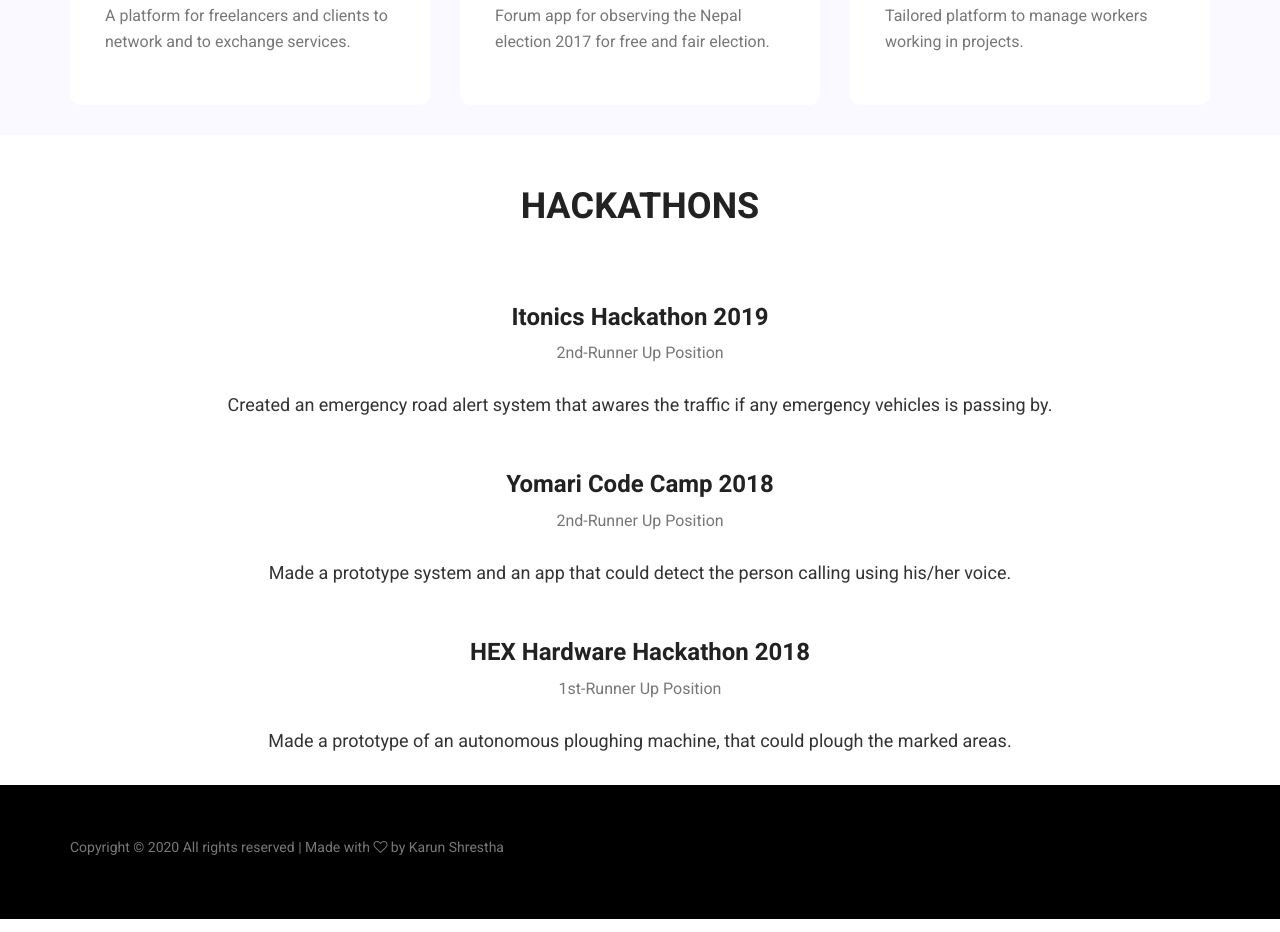
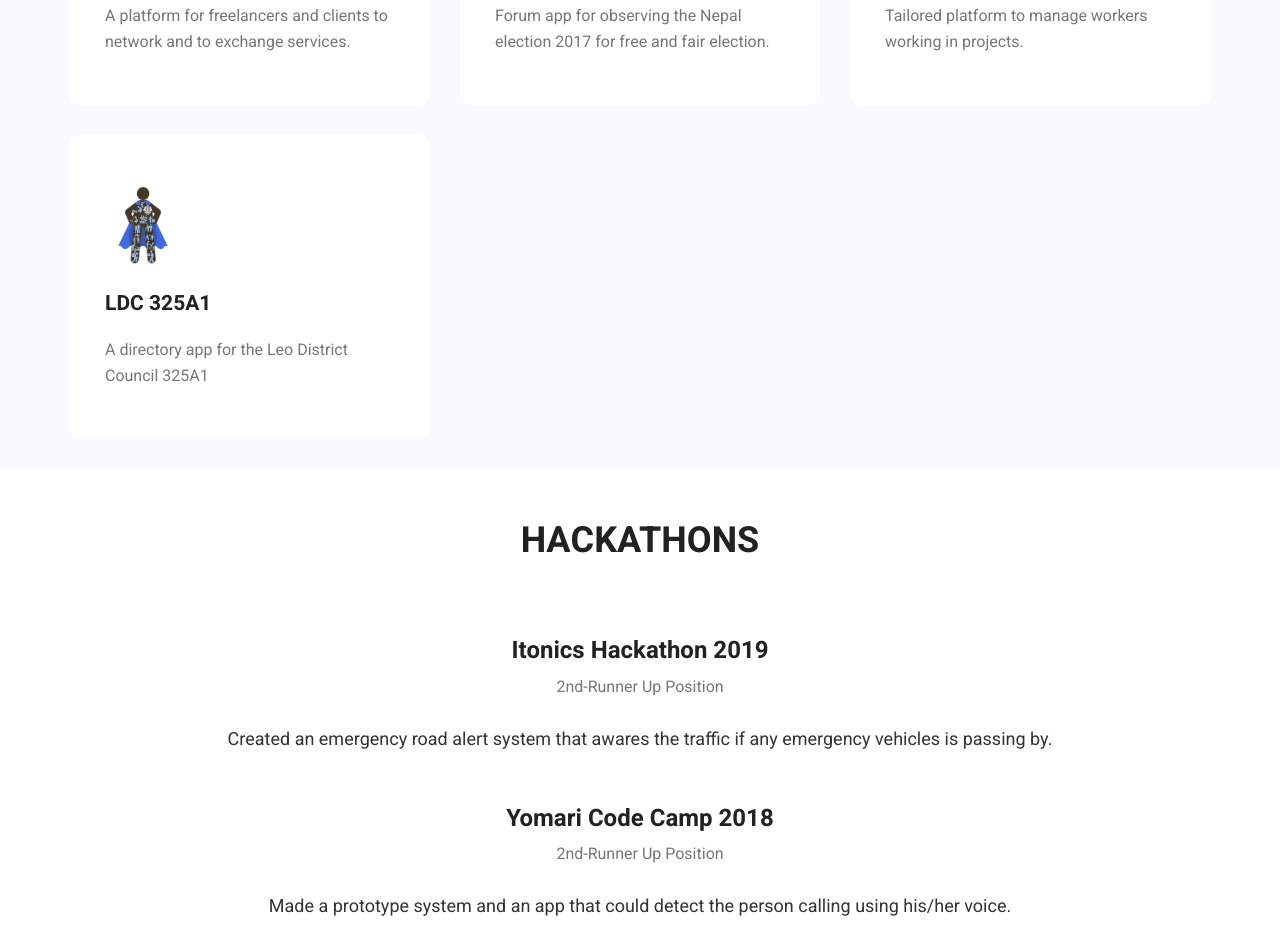
Before and after one commit to karunstha/karunstha.github.io, a plain HTML site: page index.html in a window 1280 px wide. Shown: the part 3473-4405 px from the top of the page. Drawn offline with Linux system fonts and the light colour scheme.

Commit message:
added ldc325A1 app in workedom

```diff
--- a/index.html
+++ b/index.html
@@ -483,13 +483,25 @@
 						</a>
         			</div>
 
-        				<div class="col-lg-4 col-md-6">
+        			<div class="col-lg-4 col-md-6">
 						<a href="https://play.google.com/store/apps/details?id=com.invigi.lpt" target="_blank" style="text-decoration:none" >
 							<div class="feature_item">
 								<img src="img\apps\invigi.png" height= "80px" width="80px"><br><br>
 								<h4>Invigi</h4>
 								<font color="#777777">
 								<p>Tailored platform to manage workers working in projects.</p>
+								</font>
+							</div>
+						</a>
+					</div>
+
+					<div class="col-lg-4 col-md-6">
+						<a href="https://play.google.com/store/apps/details?id=com.leonepal.LDC_325A1" target="_blank" style="text-decoration:none" >
+							<div class="feature_item">
+								<img src="img\apps\ldc325A1.png" height= "80px" width="80px"><br><br>
+								<h4>LDC 325A1</h4>
+								<font color="#777777">
+								<p>A directory app for the Leo District Council 325A1</p>
 								</font>
 							</div>
 						</a>
--- a/js/countdown.js
+++ b/js/countdown.js
@@ -34,8 +34,8 @@ var x = setInterval(function () {
         document.getElementById("colon").style.color = 'white';
         blink=false;
     } else {
-        document.getElementById("colon").style.color = '#E6434C';
+        document.getElementById("colon").style.color = 'blue';
         blink=true;
     }
-    interval = 10000;
+    interval = 1000000;
 }, interval);
```
Also changed, not shown: img/apps/ldc325A1.png (added).
